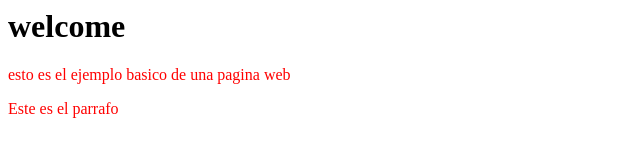
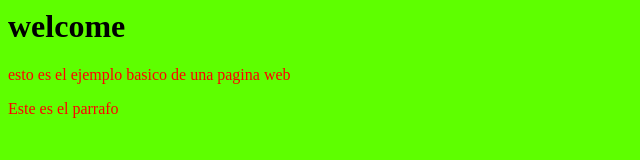
Before and after one commit to juanfran111/juanfran111.github.io, a plain HTML site: page index.html in a window 1280 px wide. Shown: the whole page, without its empty margins (0-640 px from the left). Drawn offline with Linux system fonts and the light colour scheme.

```diff
--- a/css/estilos.css
+++ b/css/estilos.css
@@ -1 +1,5 @@
 p {color:rgb(255, 0, 0)}
+
+body {
+    background-color: rgb(94, 255, 0);
+}
```
